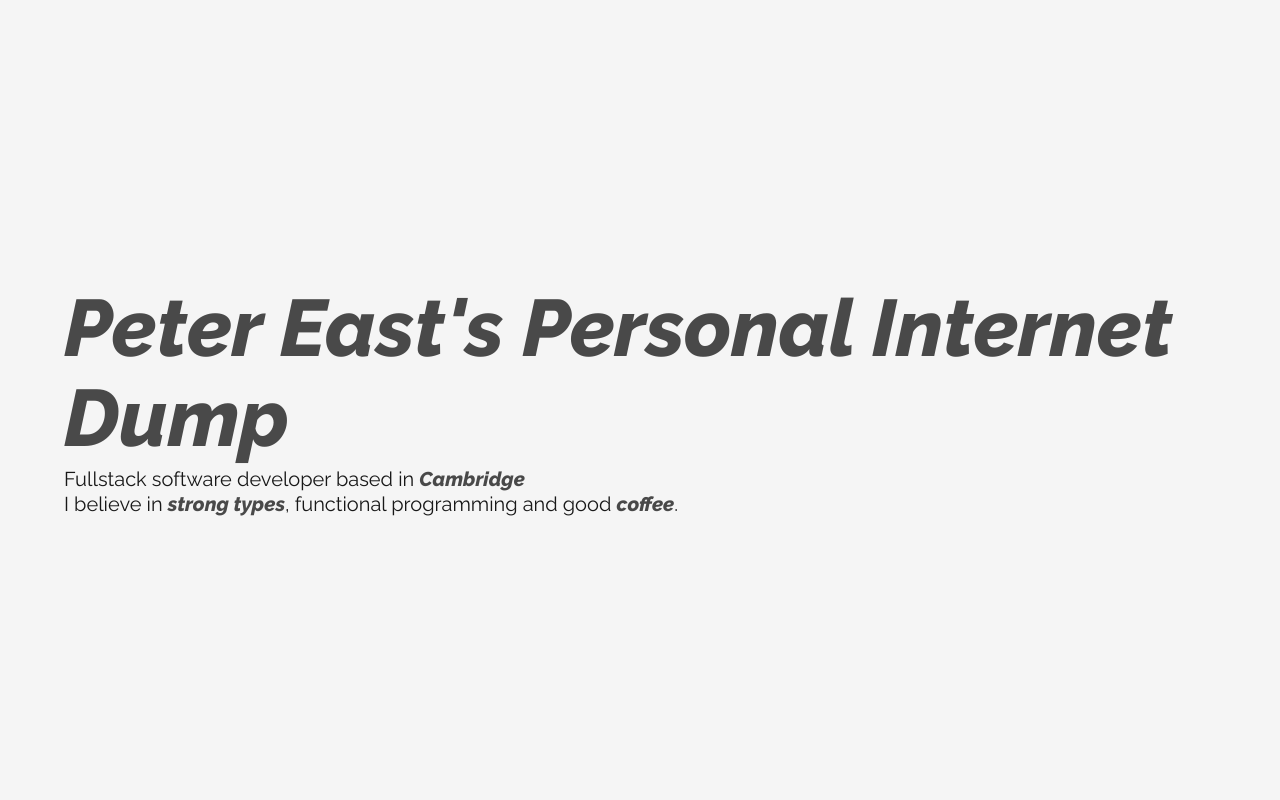
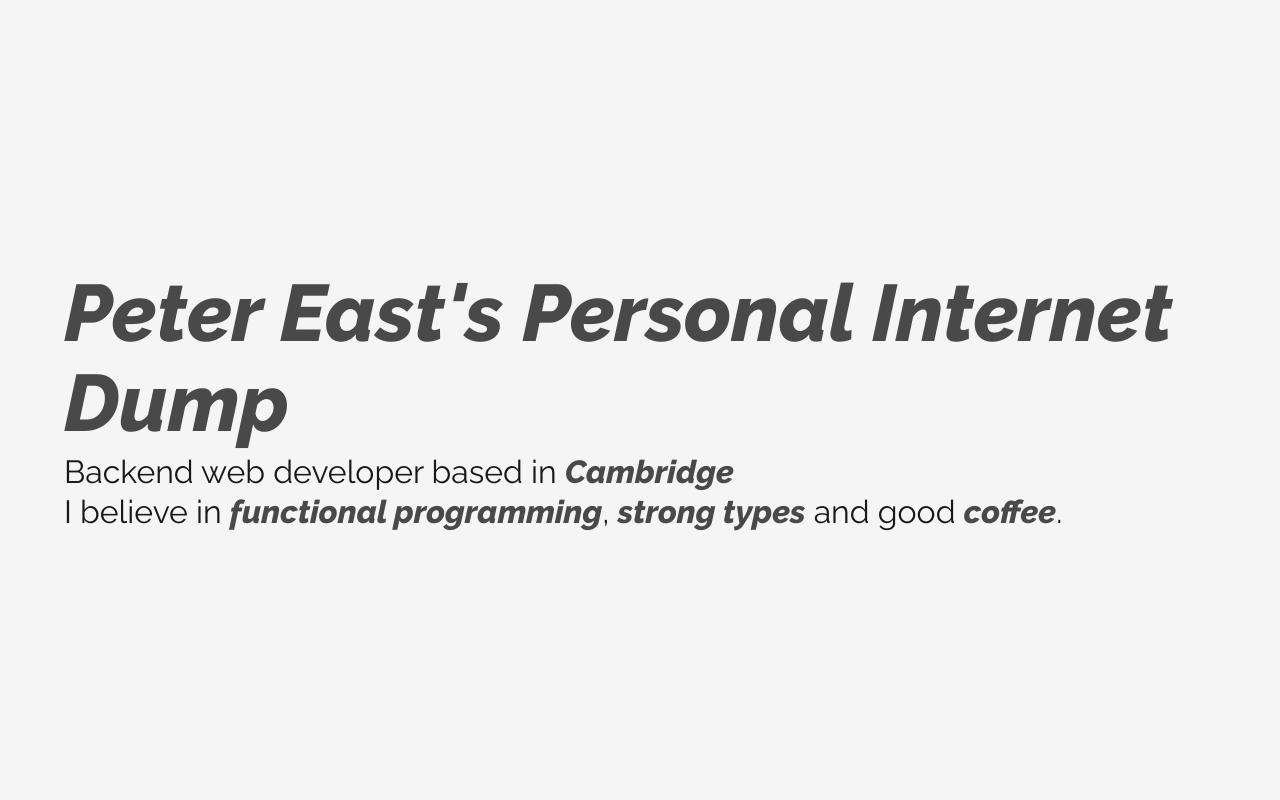
Before and after one commit to petereast/petereast.github.io, a React (Create React App) app: page / in a window 1280 px wide. Shown: the top 800 px of the page. Built offline with nearby package versions, Linux system fonts and the light colour scheme.

Commit message:
Not a fullstack - frontend sucks

```diff
--- a/src/App.tsx
+++ b/src/App.tsx
@@ -14,10 +14,10 @@ class App extends Component {
           <div className="hero-body">
             <div className="container" style={{position: "fixed", left: "5%"}}>
               <h1 className="title">Peter East's Personal Internet Dump</h1>
-              <h2 className="subtitle">
-                Fullstack software developer based in <strong>Cambridge</strong>
+              <h2 className="subtitle is-size-3">
+                Backend web developer based in <strong>Cambridge</strong>
                 <br/>
-                I believe in <strong>strong types</strong>, functional programming and good <strong>coffee</strong>.
+                I believe in <strong>functional programming</strong>, <strong>strong types</strong> and good <strong>coffee</strong>.
               </h2>
             </div>
           </div>
```
